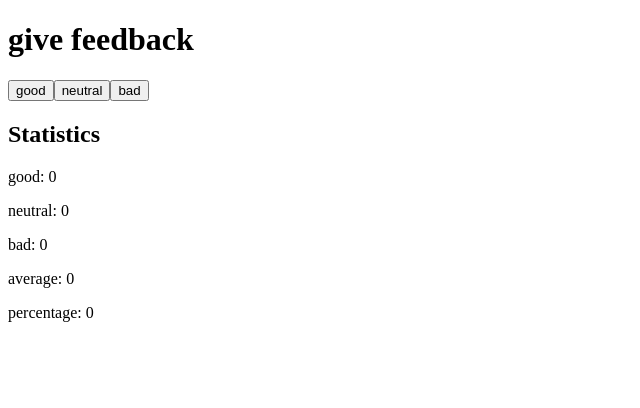
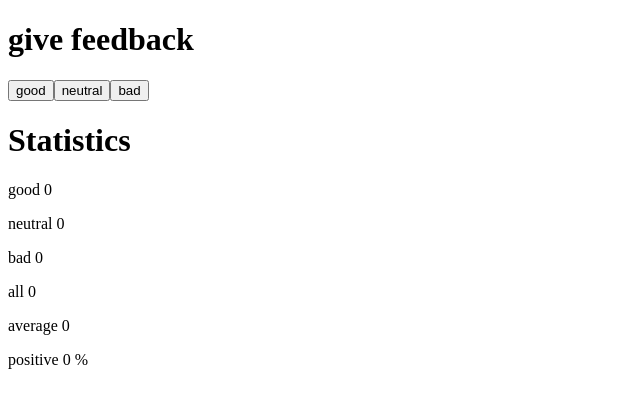
Before and after one commit to nkuikel/FSO, a React (Vite) app in the folder Part1/: page / in a window 1280 px wide. Shown: the top 408 px of the page, without its empty margins (0-640 px from the left). Built offline with nearby package versions, Linux system fonts and the light colour scheme.

Commit message:
exercise 1.8

```diff
--- a/Part1/src/App.jsx
+++ b/Part1/src/App.jsx
@@ -1,13 +1,27 @@
 import {useState} from 'react'
+
+const Statistics = ({good, neutral, bad}) =>{
+  const all = good + neutral + bad
+  const average = all === 0 ? 0 : (good - bad) / all
+  const positive = all === 0 ? 0 : (good / all) * 100
+
+  return(
+    <div>
+      <p>good {good}</p>
+      <p>neutral {neutral}</p>
+      <p>bad {bad}</p>
+      <p>all {all}</p>
+      <p>average {average}</p>
+      <p> positive {positive} %</p>
+    </div>
+  )
+}
 
 const App = () => {
   const [good, setGood] = useState(0)
   const [neutral, setNeutral] = useState(0)
   const [bad, setBad] = useState(0)
 
-  const all = good + neutral + bad
-  const average = all === 0 ? 0 : (good - bad) / all
-  const positive = all === 0 ? 0 : (good / all) * 100
 
   return(
     <div>
@@ -19,17 +33,9 @@ const App = () => {
 
       <button onClick={() => setBad(bad+1)}>bad</button><br></br>
 
-      <h2>Statistics</h2>
+      <h1>Statistics</h1>
 
-      <p>good: {good}</p>
-
-      <p>neutral: {neutral}</p>
-
-      <p>bad: {bad}</p>
-
-      <p>average: {average}</p>
-
-      <p>percentage: {positive}</p>
+      <Statistics good ={good} neutral={neutral} bad={bad} />
 
      </div>
   )
```
